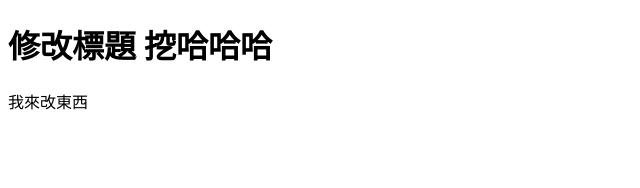
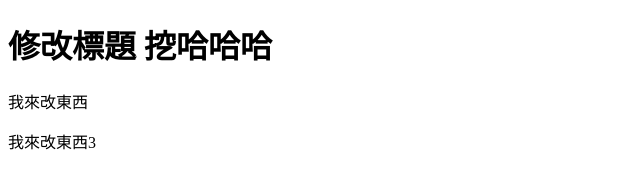
Before and after one commit to liwenchiou/test20250703_3, a plain HTML site: page index.html in a window 1280 px wide. Shown: the whole page, without its empty margins (0-640 px from the left). Drawn offline with Linux system fonts and the light colour scheme.

Commit message:
衝突agin

```diff
--- a/index.html
+++ b/index.html
@@ -8,5 +8,6 @@
 <body>
     <h1>修改標題 挖哈哈哈</h1>
     <p>我來改東西</p>
+    <p>我來改東西3</p>
 </body>
 </html>
```
